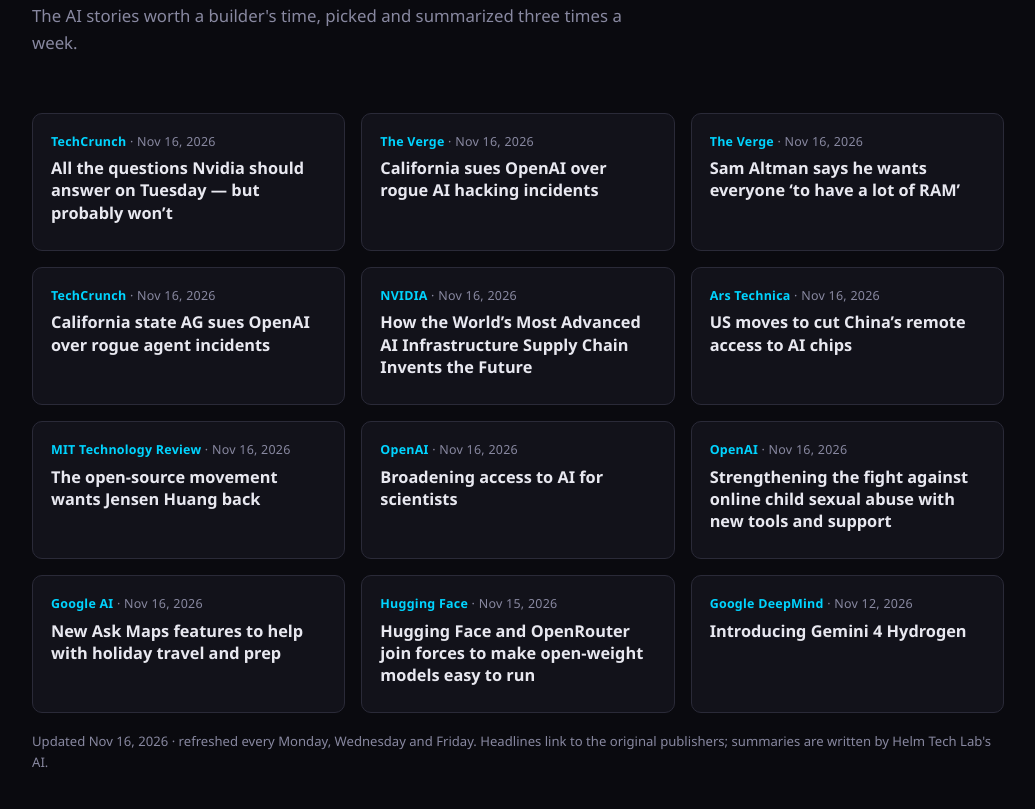
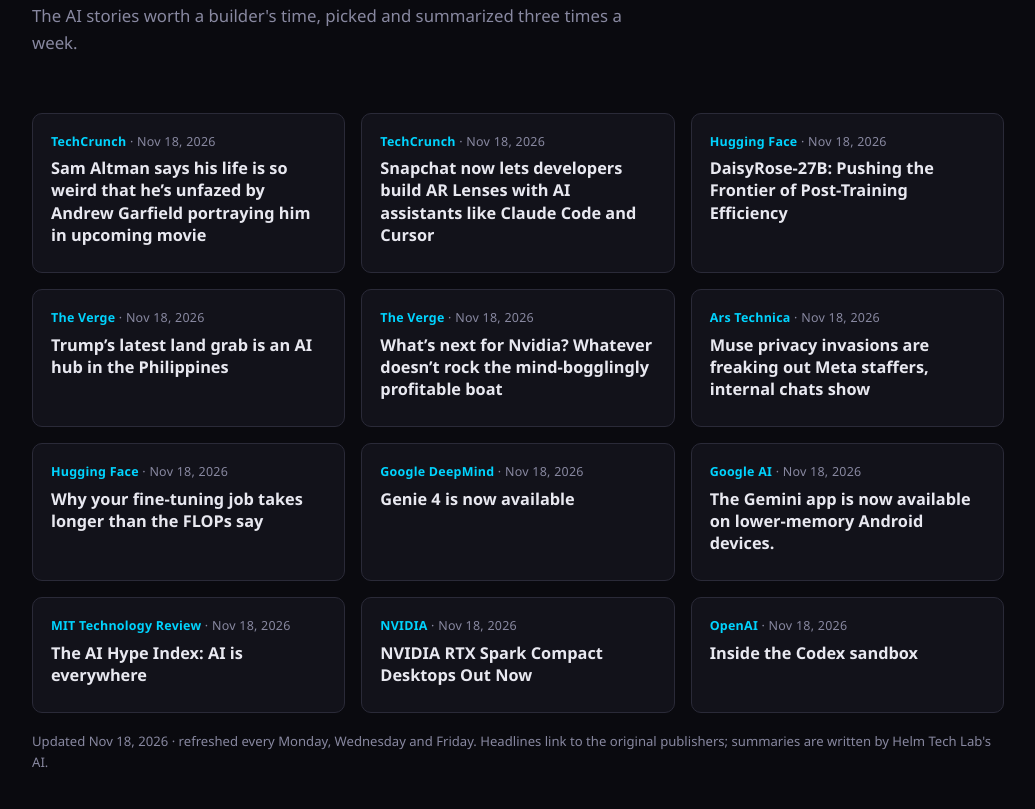
Before and after one commit to datboywhip-ai/helmtechlab-site, a plain HTML site: page index.html in a window 1280 px wide. Shown: the part 3431-4240 px from the top of the page, without its empty margins (122-1157 px from the left). Drawn offline with Linux system fonts and the light colour scheme.

Commit message:
AI news refresh 2026-11-18

```diff
--- a/index.html
+++ b/index.html
@@ -346,67 +346,67 @@
   <!-- NEWS:START -->
 <div class="news-grid">
     <article class="news-card">
-      <div class="news-meta"><span class="news-source">TechCrunch</span> · <time datetime="2026-11-16T22:03:02.000Z">Nov 16, 2026</time></div>
-      <h4><a href="https://techcrunch.com/2026/11/16/all-the-questions-nvidia-should-answer-on-tuesday-but-probably-wont/" target="_blank" rel="noopener noreferrer">All the questions Nvidia should answer on Tuesday — but probably won’t</a></h4>
+      <div class="news-meta"><span class="news-source">TechCrunch</span> · <time datetime="2026-11-18T20:07:01.000Z">Nov 18, 2026</time></div>
+      <h4><a href="https://techcrunch.com/2026/11/18/sam-altman-says-his-life-is-so-weird-that-hes-unfazed-by-andrew-garfield-portraying-him-in-upcoming-movie/" target="_blank" rel="noopener noreferrer">Sam Altman says his life is so weird that he’s unfazed by Andrew Garfield portraying him in upcoming movie</a></h4>
 
     </article>
     <article class="news-card">
-      <div class="news-meta"><span class="news-source">The Verge</span> · <time datetime="2026-11-16T20:46:01.000Z">Nov 16, 2026</time></div>
-      <h4><a href="https://www.theverge.com/ai-artificial-intelligence/1034815/california-openai-hugging-face-lawsuit" target="_blank" rel="noopener noreferrer">California sues OpenAI over rogue AI hacking incidents</a></h4>
+      <div class="news-meta"><span class="news-source">TechCrunch</span> · <time datetime="2026-11-18T19:56:39.000Z">Nov 18, 2026</time></div>
+      <h4><a href="https://techcrunch.com/2026/11/18/snapchat-now-lets-developers-build-ar-lenses-with-ai-coding-assistants-like-claude-code-and-cursor/" target="_blank" rel="noopener noreferrer">Snapchat now lets developers build AR Lenses with AI assistants like Claude Code and Cursor</a></h4>
 
     </article>
     <article class="news-card">
-      <div class="news-meta"><span class="news-source">The Verge</span> · <time datetime="2026-11-16T20:41:28.000Z">Nov 16, 2026</time></div>
-      <h4><a href="https://www.theverge.com/ai-artificial-intelligence/1034787/sam-altman-ram-shortage-semafor" target="_blank" rel="noopener noreferrer">Sam Altman says he wants everyone ‘to have a lot of RAM’</a></h4>
+      <div class="news-meta"><span class="news-source">Hugging Face</span> · <time datetime="2026-11-18T19:54:56.000Z">Nov 18, 2026</time></div>
+      <h4><a href="https://huggingface.co/blog/RadixArk/daisyrose-27b-pushing-the-frontier-of-post-trainin" target="_blank" rel="noopener noreferrer">DaisyRose-27B: Pushing the Frontier of Post-Training Efficiency</a></h4>
 
     </article>
     <article class="news-card">
-      <div class="news-meta"><span class="news-source">TechCrunch</span> · <time datetime="2026-11-16T20:07:13.000Z">Nov 16, 2026</time></div>
-      <h4><a href="https://techcrunch.com/2026/11/16/california-state-ag-sues-openai-over-rogue-agent-incidents/" target="_blank" rel="noopener noreferrer">California state AG sues OpenAI over rogue agent incidents</a></h4>
+      <div class="news-meta"><span class="news-source">The Verge</span> · <time datetime="2026-11-18T19:40:36.000Z">Nov 18, 2026</time></div>
+      <h4><a href="https://www.theverge.com/policy/1036749/trump-ai-chip-data-center-us-philippines-pax-silica" target="_blank" rel="noopener noreferrer">Trump’s latest land grab is an AI hub in the Philippines</a></h4>
 
     </article>
     <article class="news-card">
-      <div class="news-meta"><span class="news-source">NVIDIA</span> · <time datetime="2026-11-16T20:00:37.000Z">Nov 16, 2026</time></div>
-      <h4><a href="https://blogs.nvidia.com/blog/ai-infrastructure-supply-chain/" target="_blank" rel="noopener noreferrer">How the World’s Most Advanced AI Infrastructure Supply Chain Invents the Future</a></h4>
+      <div class="news-meta"><span class="news-source">The Verge</span> · <time datetime="2026-11-18T19:30:00.000Z">Nov 18, 2026</time></div>
+      <h4><a href="https://www.theverge.com/tech/1035924/nvidia-visualized-revenue-profit-earnings-after-huang" target="_blank" rel="noopener noreferrer">What’s next for Nvidia? Whatever doesn’t rock the mind-bogglingly profitable boat</a></h4>
 
     </article>
     <article class="news-card">
-      <div class="news-meta"><span class="news-source">Ars Technica</span> · <time datetime="2026-11-16T19:10:09.000Z">Nov 16, 2026</time></div>
-      <h4><a href="https://arstechnica.com/tech-policy/2026/11/us-moves-to-cut-chinas-remote-access-to-ai-chips/" target="_blank" rel="noopener noreferrer">US moves to cut China’s remote access to AI chips</a></h4>
+      <div class="news-meta"><span class="news-source">Ars Technica</span> · <time datetime="2026-11-18T19:19:33.000Z">Nov 18, 2026</time></div>
+      <h4><a href="https://arstechnica.com/tech-policy/2026/11/muse-privacy-invasions-are-freaking-out-meta-staffers-internal-chats-show/" target="_blank" rel="noopener noreferrer">Muse privacy invasions are freaking out Meta staffers, internal chats show</a></h4>
 
     </article>
     <article class="news-card">
-      <div class="news-meta"><span class="news-source">MIT Technology Review</span> · <time datetime="2026-11-16T18:38:47.000Z">Nov 16, 2026</time></div>
-      <h4><a href="https://www.technologyreview.com/2026/11/16/1148624/the-open-source-movement-wants-jensen-huang-back/" target="_blank" rel="noopener noreferrer">The open-source movement wants Jensen Huang back</a></h4>
+      <div class="news-meta"><span class="news-source">Hugging Face</span> · <time datetime="2026-11-18T18:53:43.000Z">Nov 18, 2026</time></div>
+      <h4><a href="https://huggingface.co/blog/Dharma-AI/predicting-fine-tuning-time" target="_blank" rel="noopener noreferrer">Why your fine-tuning job takes longer than the FLOPs say</a></h4>
 
     </article>
     <article class="news-card">
-      <div class="news-meta"><span class="news-source">OpenAI</span> · <time datetime="2026-11-16T17:00:00.000Z">Nov 16, 2026</time></div>
-      <h4><a href="https://openai.com/index/expanding-chatgpt-for-academic-researchers" target="_blank" rel="noopener noreferrer">Broadening access to AI for scientists</a></h4>
+      <div class="news-meta"><span class="news-source">Google DeepMind</span> · <time datetime="2026-11-18T18:13:42.000Z">Nov 18, 2026</time></div>
+      <h4><a href="https://deepmind.google/blog/genie-4-is-now-available/" target="_blank" rel="noopener noreferrer">Genie 4 is now available</a></h4>
 
     </article>
     <article class="news-card">
-      <div class="news-meta"><span class="news-source">OpenAI</span> · <time datetime="2026-11-16T17:00:00.000Z">Nov 16, 2026</time></div>
-      <h4><a href="https://openai.com/index/strengthening-online-child-safety" target="_blank" rel="noopener noreferrer">Strengthening the fight against online child sexual abuse with new tools and support</a></h4>
+      <div class="news-meta"><span class="news-source">Google AI</span> · <time datetime="2026-11-18T17:00:00.000Z">Nov 18, 2026</time></div>
+      <h4><a href="https://blog.google/innovation-and-ai/products/gemini-app/gemini-lower-memory-devices/" target="_blank" rel="noopener noreferrer">The Gemini app is now available on lower-memory Android devices.</a></h4>
 
     </article>
     <article class="news-card">
-      <div class="news-meta"><span class="news-source">Google AI</span> · <time datetime="2026-11-16T14:00:00.000Z">Nov 16, 2026</time></div>
-      <h4><a href="https://blog.google/products-and-platforms/products/maps/ask-maps-holiday-travel-features-2026/" target="_blank" rel="noopener noreferrer">New Ask Maps features to help with holiday travel and prep</a></h4>
+      <div class="news-meta"><span class="news-source">MIT Technology Review</span> · <time datetime="2026-11-18T14:42:44.000Z">Nov 18, 2026</time></div>
+      <h4><a href="https://www.technologyreview.com/2026/11/18/1148650/ai-hype-index-ai-is-everywhere/" target="_blank" rel="noopener noreferrer">The AI Hype Index: AI is everywhere</a></h4>
 
     </article>
     <article class="news-card">
-      <div class="news-meta"><span class="news-source">Hugging Face</span> · <time datetime="2026-11-16T00:00:00.000Z">Nov 15, 2026</time></div>
-      <h4><a href="https://huggingface.co/blog/openrouter" target="_blank" rel="noopener noreferrer">Hugging Face and OpenRouter join forces to make open-weight models easy to run</a></h4>
+      <div class="news-meta"><span class="news-source">NVIDIA</span> · <time datetime="2026-11-18T14:00:31.000Z">Nov 18, 2026</time></div>
+      <h4><a href="https://blogs.nvidia.com/blog/rtx-spark-desktop-local-ai-available-now/" target="_blank" rel="noopener noreferrer">NVIDIA RTX Spark Compact Desktops Out Now</a></h4>
 
     </article>
     <article class="news-card">
-      <div class="news-meta"><span class="news-source">Google DeepMind</span> · <time datetime="2026-11-12T18:00:50.000Z">Nov 12, 2026</time></div>
-      <h4><a href="https://deepmind.google/blog/introducing-gemini-4-hydrogen/" target="_blank" rel="noopener noreferrer">Introducing Gemini 4 Hydrogen</a></h4>
+      <div class="news-meta"><span class="news-source">OpenAI</span> · <time datetime="2026-11-18T08:00:00.000Z">Nov 18, 2026</time></div>
+      <h4><a href="https://openai.com/index/inside-the-codex-sandbox" target="_blank" rel="noopener noreferrer">Inside the Codex sandbox</a></h4>
 
     </article>
   </div>
-  <p class="news-updated">Updated Nov 16, 2026 · refreshed every Monday, Wednesday and Friday. Headlines link to the original publishers; summaries are written by Helm Tech Lab's AI.</p>
+  <p class="news-updated">Updated Nov 18, 2026 · refreshed every Monday, Wednesday and Friday. Headlines link to the original publishers; summaries are written by Helm Tech Lab's AI.</p>
   <!-- NEWS:END -->
 </section>
 
```
Also changed, not shown: news.json (+56 -56 lines).
